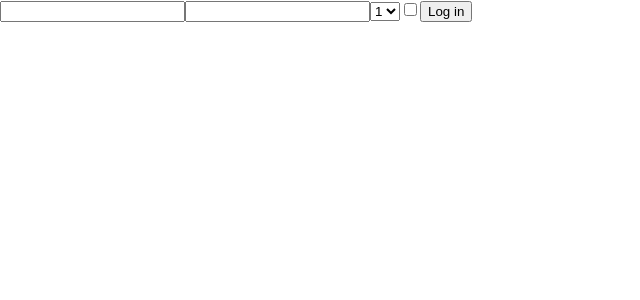
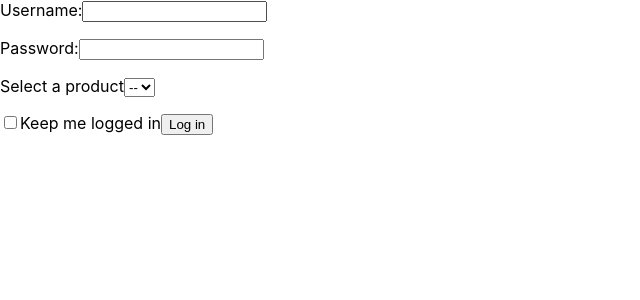
Before and after one commit to JuliaShybunka/Build-forms-in-React, a React (Create React App) app: page / in a window 1280 px wide. Shown: the top 300 px of the page, without its empty margins (0-640 px from the left). Built offline with nearby package versions, Linux system fonts and the light colour scheme.

Commit message:
Update InputForm component

```diff
--- a/src/InputForm.js
+++ b/src/InputForm.js
@@ -2,28 +2,87 @@ import React from "react";
 
 class InputForm extends React.Component {
   state = {
-    name: ""
+    username: "",
+    password: "",
+    selectedProduct: "",
+    check: ""
   };
 
   handleChange = event => {
-    this.setState({ name: event.target.value });
-    console.log(event.target.value);
+    const name = event.target.name;
+    this.setState({ [name]: event.target.value });
+  };
+
+  handleSelect = event => {
+    this.setState({ selectedProduct: event.target.value });
+  };
+
+  handleCheck = event => {
+    this.setState({ check: event.target.checked });
   };
 
   handleSubmit = event => {
+    const state = this.state;
+    alert(
+      "Log in form, " +
+        state.username +
+        ", " +
+        state.password +
+        ", " +
+        state.selectedProduct +
+        ", " +
+        state.check +
+        "."
+    );
     event.preventDefault();
   };
   render() {
     return (
       <div>
         <form onSubmit={this.handleSubmit}>
-          <input type="text" name="text" onChange={this.handleChange} />
-          <input type="password" />
-          <select>
-            <option>1</option>
-            <option>2</option>
-          </select>
-          <input type="checkbox"></input>
+          <label>
+            Username:
+            <input
+              value={this.state.username}
+              type="text"
+              name="username"
+              onChange={this.handleChange}
+            />
+            <p>{this.state.username}</p>
+          </label>
+          <label>
+            Password:
+            <input
+              value={this.state.password}
+              type="password"
+              name="password"
+              onChange={this.handleChange}
+            />
+            <p>{this.state.password}</p>
+          </label>
+          <label>
+            Select a product
+            <select
+              name="selectedProduct"
+              value={this.state.selectedProduct}
+              onChange={this.handleSelect}
+            >
+              <option value="--">--</option>
+              <option value="1">1</option>
+              <option value="2">2</option>
+            </select>
+            <p> {this.state.selectedProduct}</p>
+          </label>
+          <label>
+            <input
+              type="checkbox"
+              value={this.state.check}
+              name="checkbox"
+              onChange={this.handleCheck}
+            />
+            Keep me logged in
+          </label>
+
           <button type="submit">Log in</button>
         </form>
       </div>
```
